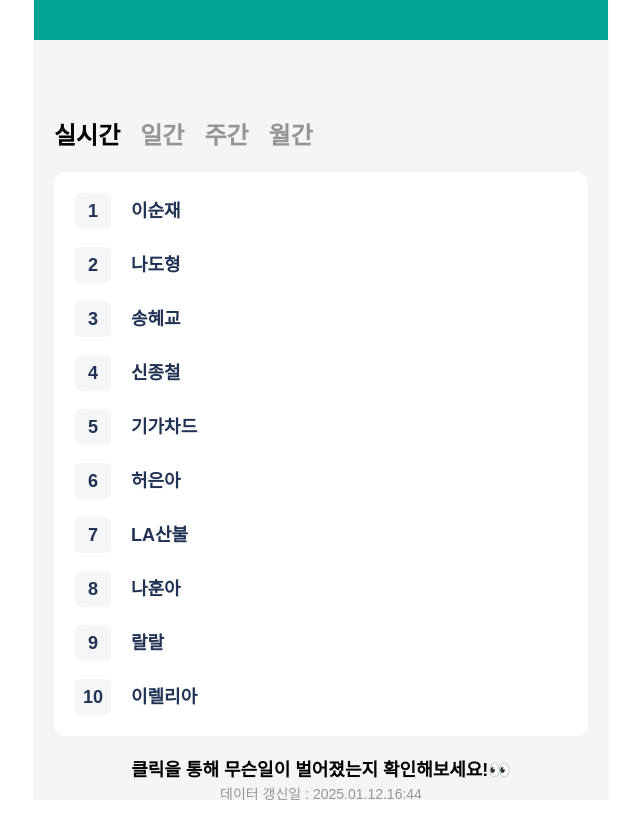
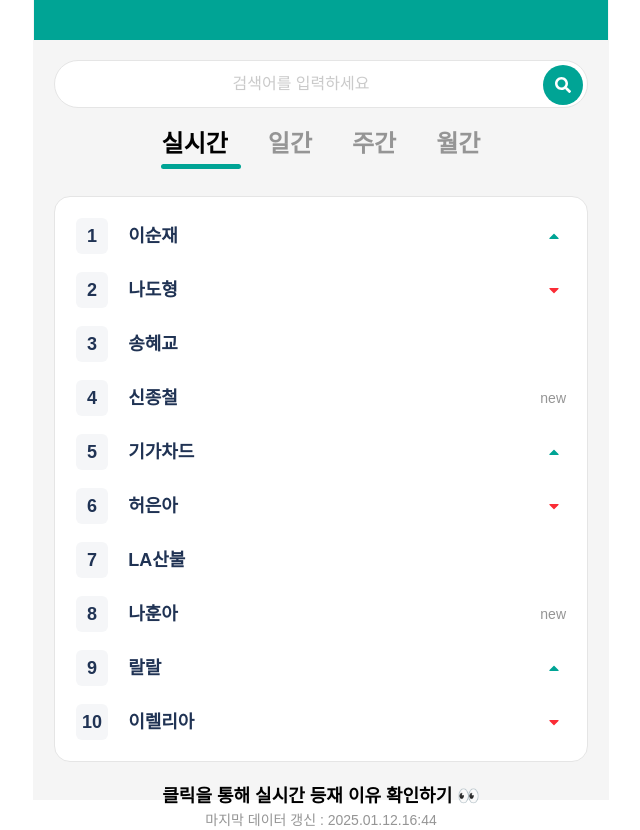
Before and after one commit to changchangwoo/NamuSearchArchive, a React (Vite) app: page / in a window 1280 px wide. Shown: the whole page, without its empty margins (319-959 px from the left). Before the commit the page ends 804 px from the top, so only its background shows below. Built offline with nearby package versions, Linux system fonts and the light colour scheme; a web font is replaced by a local one.

Commit message:
Feat : Tab 컴포넌트 막대 UI 구현

```diff
--- a/package.json
+++ b/package.json
@@ -14,6 +14,7 @@
     "@tanstack/react-query": "^5.64.1",
     "react": "^18.3.1",
     "react-dom": "^18.3.1",
+    "react-icons": "^5.4.0",
     "react-router-dom": "^7.1.3",
     "zustand": "^5.0.3"
   },
--- a/src/components/Board.tsx
+++ b/src/components/Board.tsx
@@ -1,62 +1,85 @@
 import React from "react";
 import RankItem from "./RankItem";
 
-const tempData = [
+type RankStatus = "up" | "down" | "same" | "new";
+
+type RankData = {
+  title: string;
+  rank: number;
+  status: RankStatus;
+};
+
+const tempData: RankData[] = [
   {
     title: "이순재",
     rank: 1,
+    status: "up"
   },
   {
     title: "나도형",
     rank: 2,
+    status: "down"
   },
   {
     title: "송혜교",
     rank: 3,
+    status: "same"
   },
   {
     title: "신종철",
     rank: 4,
+    status: "new"
   },
   {
     title: "기가차드",
     rank: 5,
+    status: "up"
   },
   {
     title: "허은아",
     rank: 6,
+    status: "down"
   },
   {
     title: "LA산불",
     rank: 7,
+    status: "same"
   },
   {
     title: "나훈아",
     rank: 8,
+    status: "new"
   },
   {
     title: "랄랄",
     rank: 9,
+    status: "up"
   },
   {
     title: "이렐리아",
     rank: 10,
+    status: "down"
   },
 ];
 
 const Board = () => {
   return (
     <>
-      <div className="w-full h-auto bg-white rounded-xl my-5 p-3">
+      <div className="w-full h-auto bg-white rounded-2xl my-5 p-3 border-1 border-grey">
         {tempData.map((element) => (
-          <RankItem title={element.title} rank={element.rank} />
+          <RankItem
+            key={element.title}
+            title={element.title}
+            rank={element.rank}
+            status={element.status}
+          />
         ))}
       </div>
       <div className="text-lg font-bold text-black flex justify-center items-center">
-        클릭을 통해 무슨일이 벌어졌는지 확인해보세요!👀
+        클릭을 통해 실시간 등재 이유 확인하기 👀
       </div>
       <div className="text-sm font-medium text-deep-grey flex justify-center items-center">
-        데이터 갱신일 : 2025.01.12.16:44
+        마지막 데이터 갱신 : 2025.01.12.16:44
       </div>
     </>
   );
--- a/src/components/Layout.tsx
+++ b/src/components/Layout.tsx
@@ -10,8 +10,8 @@ const Layout = ({ children }: LayoutProps) => {
   return (
     <div className="mx-auto max-w-xl bg-white-grey h-screen border-l-1 border-r-1 border-white-grey">
       <Header />
-      <Search />
       <div className="px-5">
+        <Search />
         <main>{children}</main>
       </div>
     </div>
--- a/src/components/RankItem.tsx
+++ b/src/components/RankItem.tsx
@@ -1,19 +1,41 @@
-interface rankItemProps {
+import { FaCaretUp,FaCaretDown } from "react-icons/fa";
+
+interface RankItemProps {
   title: string;
   rank: number;
+  status: 'new' | 'up' | 'down' | 'same';
 }
-const RankItem = ({ title, rank }: rankItemProps) => {
+
+const RankItem = ({ title, rank, status }: RankItemProps) => {
   return (
     <div
       key={title}
-      className="tflex flex-col p-2 rounded-md border border-transparent hover:bg-light-grey group cursor-pointer"
+      className="flex flex-col p-2 rounded-md border border-transparent hover:bg-light-grey group cursor-pointer"
     >
       <div className="flex gap-5">
         <div className="w-9 h-9 rounded-md bg-light-grey text-lg text-light-black font-bold flex items-center justify-center group-hover:bg-hover-light-grey">
           {rank}
         </div>
-        <div className="text-light-black font-semibold text-lg flex justify-center items-center">
-          {title}
+        <div className="flex w-full justify-between">
+          <div className="text-light-black font-semibold text-lg flex justify-center items-center">
+            {title}
+          </div>
+          <div className="flex justify-center items-center">
+            {status === 'new' && <span className="text-deep-grey text-sm">new</span>}
+            {status === 'up' && (
+              <div className="flex items-center text-primary">
+                <FaCaretUp className="w-4 h-4" />
+                <span className="ml-1"></span>
+              </div>
+            )}
+            {status === 'down' && (
+              <div className="flex items-center text-red-500">
+                <FaCaretDown className="w-4 h-4" />
+                <span className="ml-1"></span>
+              </div>
+            )}
+            {status === 'same' && <span className="text-gray-500"></span>}
+          </div>
         </div>
       </div>
     </div>
--- a/src/components/Search.tsx
+++ b/src/components/Search.tsx
@@ -1,9 +1,18 @@
-import React from 'react'
+import React from 'react';
+import { FaSearch } from 'react-icons/fa';
 
 const Search = () => {
   return (
-    <div className='my-10 flex justify-center it'> </div>
-  )
-}
+    <div className="my-5 flex justify-center w-full h-12 rounded-3xl bg-white border-1 border-grey px-3">
+      <input
+        className="flex-grow h-full rounded-l-3xl bg-white text-base text-center text-deep-grey outline-none px-3"
+        placeholder="검색어를 입력하세요"
+      />
+      <div className="flex items-center justify-center w-10 h-10 rounded-full bg-primary cursor-pointer relative top-1 left-2 hover:bg-hover-primary">
+        <FaSearch className="text-white" />
+      </div>
+    </div>
+  );
+};
 
-export default Search
+export default Search;
--- a/src/components/Tab.tsx
+++ b/src/components/Tab.tsx
@@ -1,4 +1,7 @@
+
+
 import { useState } from "react";
+import { LuEggFried } from "react-icons/lu";
 
   type TabItem = {
     title: string;
@@ -8,24 +11,24 @@ type TabItem = {
   const TabData: TabItem[] = [
     {
       title: "실시간",
+      id: 0,
+    },
+    {
+      title: "일간",
       id: 1,
     },
     {
-    title: "일간",
+      title: "주간",
       id: 2,
     },
     {
-    title: "주간",
+      title: "월간",
       id: 3,
-  },
-  {
-    title: "월간",
-    id: 4,
     },
   ];
 
   const Tab = () => {
-  const [activeTab, setActiveTab] = useState(1);
+    const [activeTab, setActiveTab] = useState(0);
 
     const handleClick = (id: number) => {
       setActiveTab(id);
@@ -33,15 +36,31 @@ const Tab = () => {
 
     return (
       <>
-    <div className="flex gap-5 font-semibold text-2xl ">
+        <div className="flex flex-col justify-center items-center">
+          <div className="relative flex font-bold gap-10 text-2xl">
             {TabData.map((element) => (
               <div
                 key={element.id}
                 onClick={() => handleClick(element.id)}
-          className={`cursor-pointer ${activeTab === element.id ? 'text-black' : 'text-deep-grey'}`}>
+                className={`cursor-pointer ${
+                  activeTab === element.id ? "text-black" : "text-deep-grey"
+                }`}
+              >
                 {element.title}
               </div>
             ))}
+          </div>
+          <div className="w-80 h-2 my-1">
+            <div className="rounded-xl w-20 h-[5px] bg-primary duration-300 relative"
+            style={
+              {
+                left: `calc(${25 * activeTab}% + ${activeTab !== 0 ? 12 : 0}px)`,
+              }
+            }
+            ></div>
+
+
+          </div>
         </div>
       </>
     );
--- a/src/index.css
+++ b/src/index.css
@@ -9,6 +9,7 @@
 
 @theme {
   --color-primary : #00a495;
+  --color-hover-primary: #008378;
   --color-white-grey : #f5f5f5;
   --color-light-grey : #f5f6f8;
   --color-hover-light-grey: #e1e2e5;
@@ -17,8 +18,6 @@
   --color-light-black : #203354;
   --color-black : #000000;
   --color-white : #ffffff;
-
-
 }
 
 body {
```
Also changed, not shown: 1 other file (tests, documents, lock files or other folders). Lines whose indentation alone changed are shown as unchanged.
